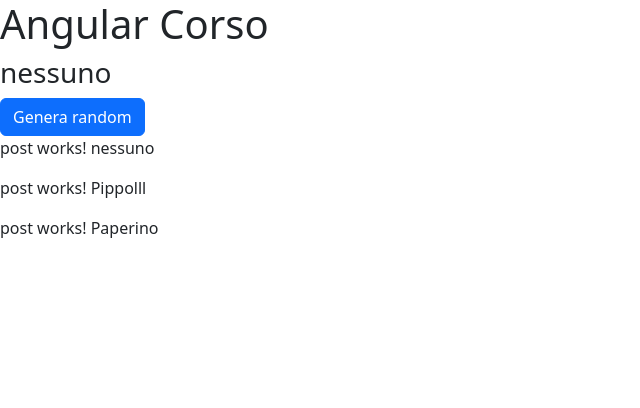
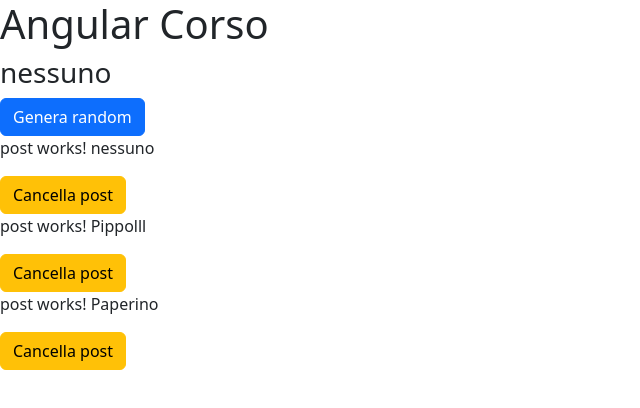
Before and after one commit to ironmanromeo/angular-corso, an Angular app: page / in a window 1280 px wide. Shown: the top 408 px of the page, without its empty margins (0-640 px from the left). Built offline with nearby package versions, Linux system fonts and the light colour scheme.

Commit message:
alert cancella post

```diff
--- a/src/app/app.component.ts
+++ b/src/app/app.component.ts
@@ -21,4 +21,6 @@ export class AppComponent {
     const nome = this.getRandom()
     this.nomeRandom = nome
   }
+
+
 }
--- a/src/app/post/post.component.html
+++ b/src/app/post/post.component.html
@@ -1 +1,2 @@
 <p>post works! {{ titolo }}</p>
+<button class="btn btn-warning" (click)="onCancella()">Cancella post</button>
--- a/src/app/post/post.component.ts
+++ b/src/app/post/post.component.ts
@@ -11,4 +11,8 @@ export class PostComponent {
 
   constructor() { }
 
+  onCancella() {
+    alert("Cancella")
+  }
+
 }
```
